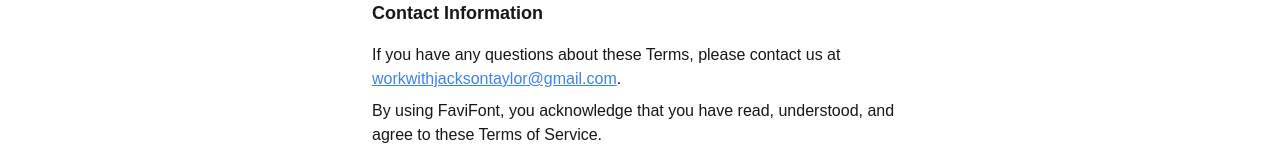
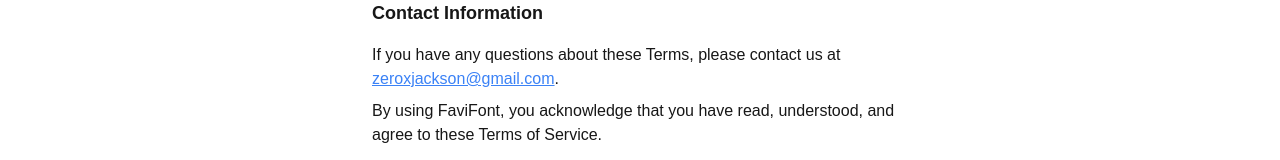
Before and after one commit to jacksonet00/favifont, a Next.js app: page /tos in a window 1280 px wide. Shown: the part 1213-1373 px from the top of the page. Built offline with nearby package versions, Linux system fonts and the light colour scheme; no server answers.

Commit message:
update email

```diff
--- a/src/pages/privacy-policy.tsx
+++ b/src/pages/privacy-policy.tsx
@@ -56,7 +56,7 @@
           <h3 className="text-lg font-bold mb-4">Updates to This Policy</h3>
           <p className="mb-2">We may update this Privacy Policy from time to time. When we do, we will notify you via the email address you have provided.</p>
           <h3 className="text-lg font-bold mb-4">Contact Us</h3>
-          <p className="mb-2">If you have any questions or concerns about this Privacy Policy, please contact us via email at: <a href="mailto:workwithjacksontaylor@gmail.com" className="underline text-blue-500">workwithjacksontaylor@gmail.com</a></p>
+          <p className="mb-2">If you have any questions or concerns about this Privacy Policy, please contact us via email at: <a href="mailto:zeroxjackson@gmail.com" className="underline text-blue-500">zeroxjackson@gmail.com</a></p>
           <p>By using FaviFont, you agree to the collection and use of your information as outlined in this Privacy Policy.</p>
         </div>
       </main>
--- a/src/pages/tos.tsx
+++ b/src/pages/tos.tsx
@@ -56,7 +56,7 @@
           <h3 className="text-lg font-bold mb-4">Governing Law</h3>
           <p className="mb-2">These Terms are governed by the laws of the United States. Any disputes arising under or related to these Terms will be resolved in accordance with U.S. law.</p>
           <h3 className="text-lg font-bold mb-4">Contact Information</h3>
-          <p className="mb-2">If you have any questions about these Terms, please contact us at <a href="mailto:workwithjacksontaylor@gmail.com" className="underline text-blue-500">workwithjacksontaylor@gmail.com</a>.</p>
+          <p className="mb-2">If you have any questions about these Terms, please contact us at <a href="mailto:zeroxjackson@gmail.com" className="underline text-blue-500">zeroxjackson@gmail.com</a>.</p>
           <p>By using FaviFont, you acknowledge that you have read, understood, and agree to these Terms of Service.</p>
         </div>
       </main>
```
